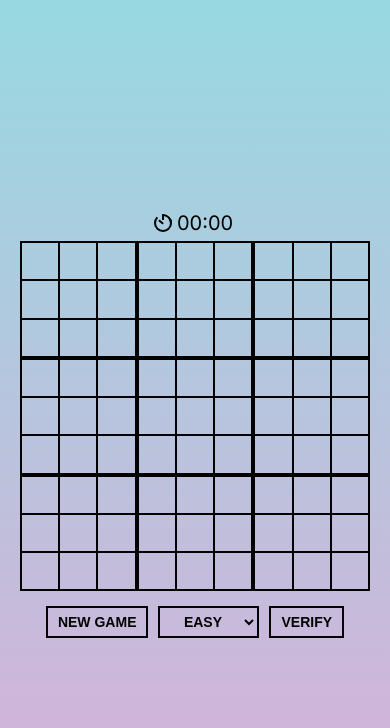
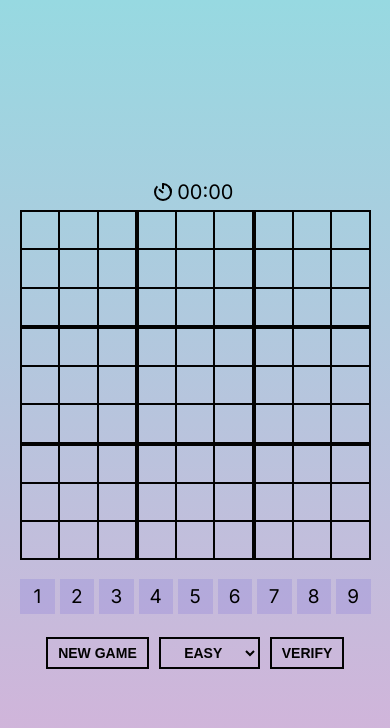
Before and after one commit to hugoderre/sudoku, a website with bundled scripts: page index.html in a window 390 px wide. Built offline with nearby package versions, Linux system fonts and the light colour scheme.

Commit message:
feat: add pad number

```diff
--- a/src/css/style.scss
+++ b/src/css/style.scss
@@ -17,22 +17,27 @@ html, body {
 
     .container {
         display: grid;
-        grid-template-rows: 1fr 650px 2fr;
+        grid-template-rows: 1fr 650px 2fr 2fr;
         width: 650px;
         padding-top: min(50px, 5%);
 
         @media (max-width: 650px) {
             max-width: 500px;
-            grid-template-rows: 1fr 500px 2fr;
+            grid-template-rows: 1fr 500px 2fr 2fr;
         }
 
         @media (max-width: 500px) {
             max-width: 400px;
-            grid-template-rows: 1fr 400px 2fr;
+            grid-template-rows: 1fr 400px 2fr 2fr;
         }
         @media (max-width: 390px) {
             max-width: 350px;
-            grid-template-rows: 1fr 350px 2fr;
+            grid-template-rows: 1fr 350px 2fr 2fr;
+        }
+
+        @media (max-width: 350px) {
+            max-width: 250px;
+            grid-template-rows: 1fr 250px 2fr 2fr;
         }
 
         & > div {
@@ -66,6 +71,9 @@ html, body {
                         }
                         @media (max-width: 390px) {
                             font-size: 26px;
+                        }
+                        @media (max-width: 350px) {
+                            font-size: 22px;
                         }
                     }
                     &.attached-to-editable {
@@ -132,6 +140,54 @@ html, body {
                     font-size: 14px;
                     padding: 5px 10px;
                 }
+
+                @media (max-width: 350px) {
+                    font-size: 10px;
+                    padding: 5px 10px;
+                }
+            }
+        }
+
+        #pad-numbers {
+            display: flex;
+            gap: 5px;
+            padding-top: 10px;
+            & > div {
+                display: flex;
+                justify-content: center;
+                background-color: #6c65d534;
+                width: 68px;
+                height: 68px;
+                font-size: 32px;
+                @media (max-width: 650px) {
+                    width: 51px;
+                    height: 51px;
+                    font-size: 26px;
+                }
+                @media (max-width: 500px) {
+                    width: 40px;
+                    height: 40px;
+                    font-size: 24px;
+                }
+                @media (max-width: 390px) {
+                    width: 34.5px;
+                    height: 34.5px;
+                    font-size: 19px;
+                }
+
+                @media (max-width: 350px) {
+                    width: 23.5px;
+                    height: 23.5px;
+                    font-size: 16px;
+                }
+                & > span {
+                    display: flex;
+                    align-self: center;
+                    pointer-events: none;
+                }
+            }
+            & > div:hover {
+                background-color: #6c65d550;
             }
         }
     }
--- a/src/js/App.js
+++ b/src/js/App.js
@@ -18,6 +18,7 @@ class App {
 
         this.gameUI = new GameUI( this.grid )
         this.container.prepend( this.gameUI.getTopElements() )
+        this.container.append( this.gameUI.getPadNumbers() )
         this.container.append( this.gameUI.getBottomElements() )
 
         new GameController( this.grid, this.gameUI )
--- a/src/js/Components/GameController.js
+++ b/src/js/Components/GameController.js
@@ -9,8 +9,18 @@ export default class GameController {
     }
 
     init() {
+        // New game
         this.gameUI.newGameButton.addEventListener( 'click', this.startGame.bind( this ) )
+
+        // Verify values
         this.gameUI.checkButton.addEventListener( 'click', this.verifyValues.bind( this ) )
+
+        // Pad number
+        for( const padNumber of this.gameUI.padNumbers.children ) {
+            padNumber.addEventListener( 'click', this.handlePadNumber.bind( this ) )
+        }
+
+        // User keys inputs
         document.addEventListener( 'keydown', this.handleUserKeyInputs.bind( this ) )
     }
 
@@ -28,6 +38,15 @@ export default class GameController {
         this.grid.clearVerifyMode()
 
         this.grid.setVerifyMode()
+    }
+
+    handlePadNumber( e ) {
+        if ( ! this.grid.userEditableCell ) {
+            return
+        }
+
+        this.grid.updateCellValue( this.grid.userEditableCell, e.target.innerText )
+        this.grid.highlightCells( this.grid.userEditableCell )
     }
 
     handleUserKeyInputs( e ) {
--- a/src/js/Components/GameUI.js
+++ b/src/js/Components/GameUI.js
@@ -26,6 +26,23 @@ export default class GameUI {
         return elements
     }
 
+    getPadNumbers() {
+        this.padNumbers = document.createElement( 'div' )
+        this.padNumbers.id = 'pad-numbers'
+        for (let number = 1; number <= 9; number++) {
+            this.padNumbers.append( this.getPadNumber( number ) )
+        }
+        return this.padNumbers
+    }
+
+    getPadNumber( number ) {
+        const padNumber = document.createElement( 'div' )
+        const padNumberSpan = document.createElement( 'span' )
+        padNumberSpan.innerText = number
+        padNumber.append( padNumberSpan )
+        return padNumber
+    }
+
     getNewGameButton() {
         this.newGameButton = document.createElement( 'button' )
         this.newGameButton.id = 'new-game'
@@ -39,7 +56,6 @@ export default class GameUI {
         this.difficultySelector.append( this.getDifficultyOption( 'easy', true ) )
         this.difficultySelector.append( this.getDifficultyOption( 'medium' ) )
         this.difficultySelector.append( this.getDifficultyOption( 'hard' ) )
-        // this.difficultySelector.append( this.getDifficultyOption( 'show-all' ) )
         return this.difficultySelector
     }
 
```
Also changed, not shown: src/css/style.css, 1 other file.
